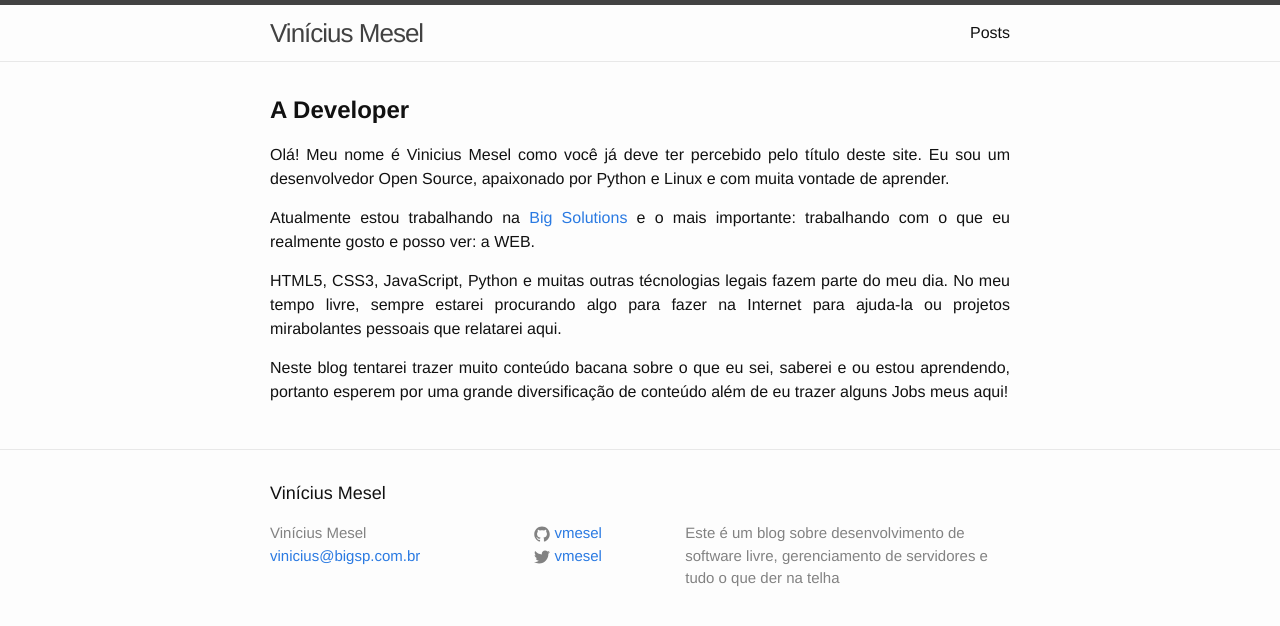
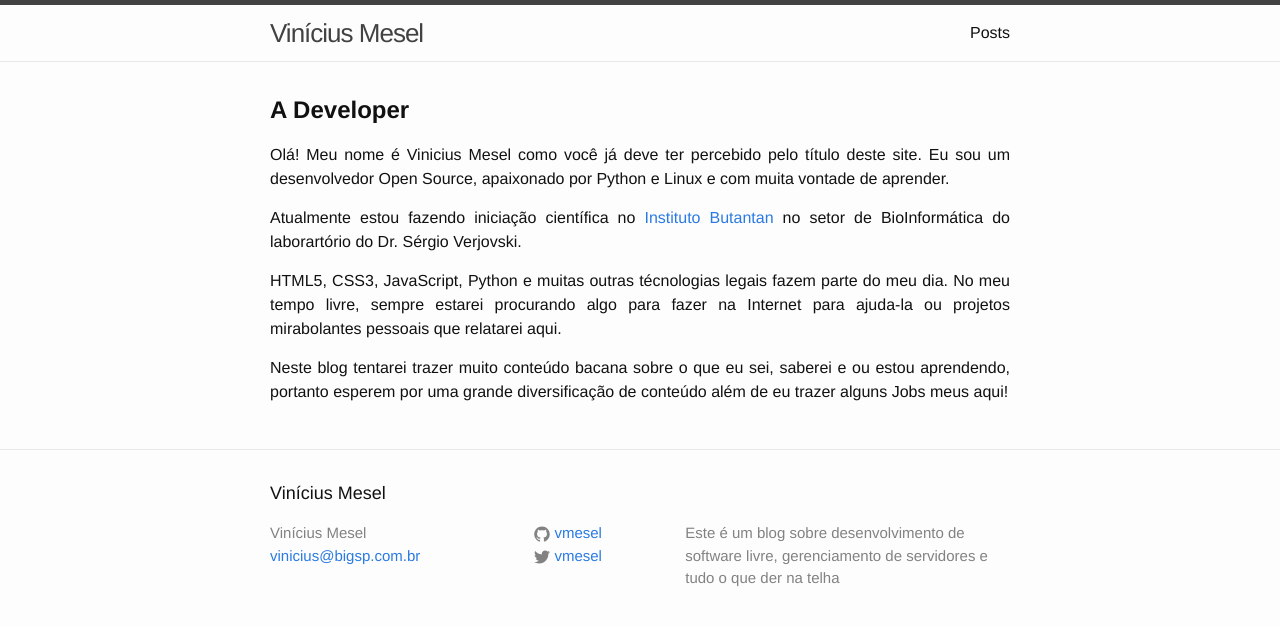
Before and after one commit to vmesel/vmesel.github.io, a Jekyll site: the page built from index.html, in a window 1280 px wide. Shown: the top 626 px of the page. Built offline with Jekyll 4.4.1, drawn with Linux system fonts in a browser that asks for light colours.

Commit message:
Update index.html

```diff
--- a/index.html
+++ b/index.html
@@ -8,7 +8,7 @@ layout: default
 
     <p align="justify">Olá! Meu nome é Vinicius Mesel como você já deve ter percebido pelo título deste site. Eu sou um desenvolvedor Open Source, apaixonado por Python e Linux e com muita vontade de aprender.</p>
     <p align="justify">
-      Atualmente estou trabalhando na <a href="http://www.bigsolutions.com.br">Big Solutions</a> e o mais importante: trabalhando com o que eu realmente gosto e posso ver: a WEB.
+      Atualmente estou fazendo iniciação científica no <a href="http://www.butantan.gov.br">Instituto Butantan</a> no setor de BioInformática do laborartório do Dr. Sérgio Verjovski.
     </p>
     <p align="justify">
       HTML5, CSS3, JavaScript, Python e muitas outras técnologias legais fazem parte do meu dia. No meu tempo livre, sempre estarei procurando algo para fazer na Internet para ajuda-la ou projetos mirabolantes pessoais que relatarei aqui.
```
